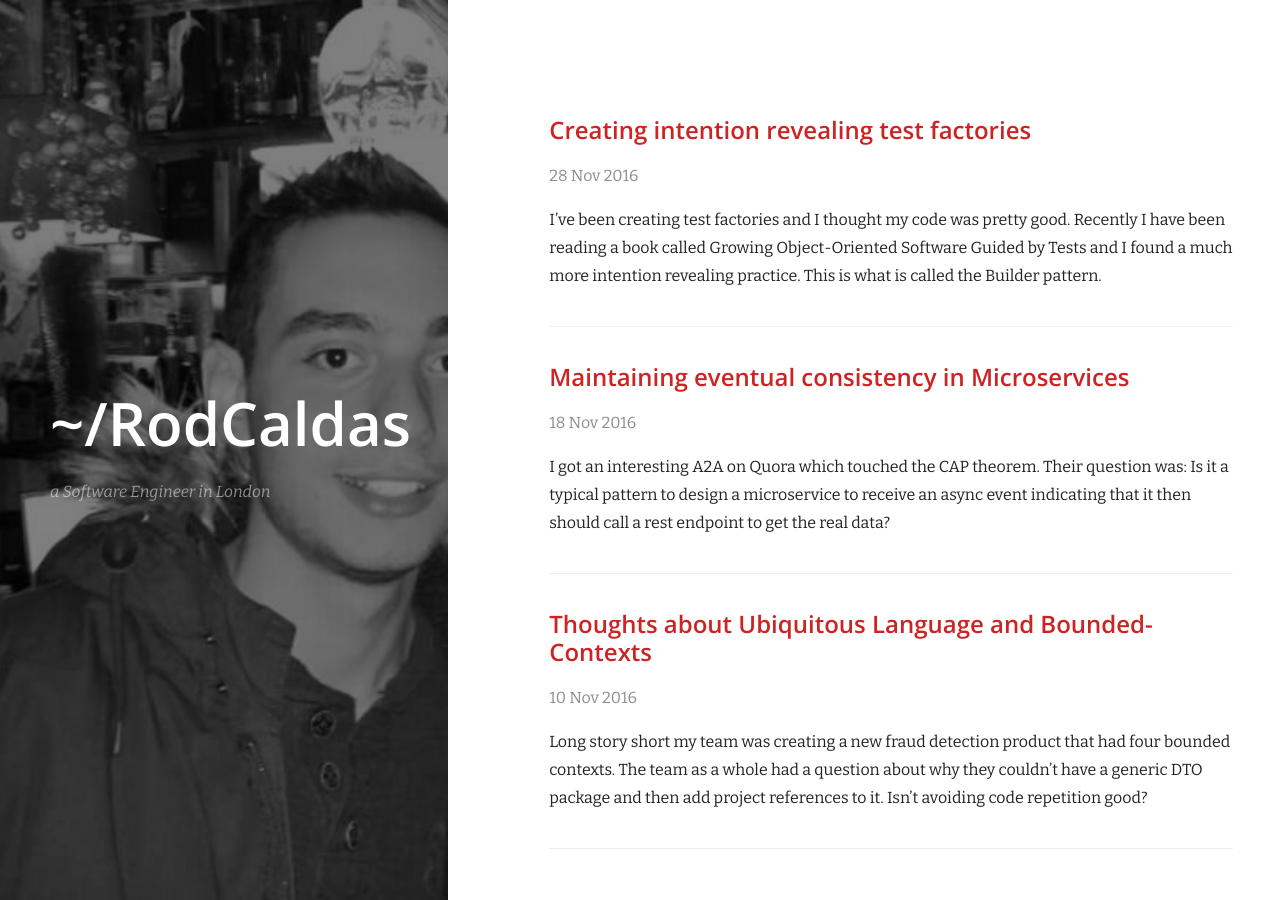
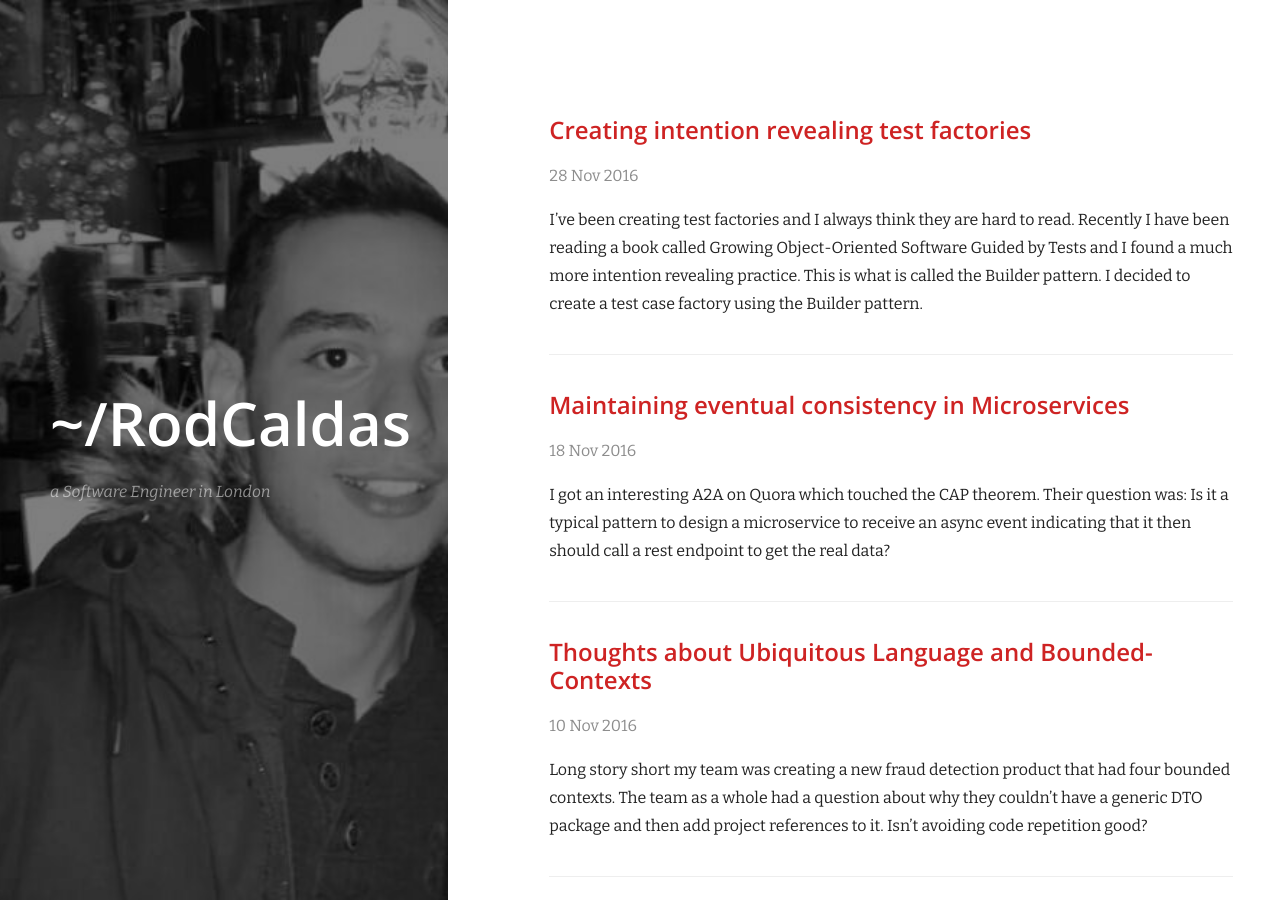
Before and after one commit to kaldas/kaldas.github.io, a Jekyll site: the page built from index.html, in a window 1280 px wide. Built offline with Jekyll 4.4.1, drawn with Linux system fonts in a browser that asks for light colours; nearby versions of some CDN libraries; Markdown is read by kramdown in place of the engine named in the settings.

Commit message:
Changed post

```diff
--- a/_posts/2016-11-28-creating-intention-revealing-test-factories.md
+++ b/_posts/2016-11-28-creating-intention-revealing-test-factories.md
@@ -6,14 +6,12 @@ categories: Software_Engineering
 featured_image: /images/cover.jpg
 ---
 
-I've been creating test factories and I thought my code was pretty good. Recently I have been reading a book called Growing Object-Oriented Software Guided by Tests and I found a much more intention revealing practice. This is what is called the Builder pattern.
+I've been creating test factories and I always think they are hard to read. Recently I have been reading a book called Growing Object-Oriented Software Guided by Tests and I found a much more intention revealing practice. This is what is called the Builder pattern. I decided to create a test case factory using the Builder pattern.
 
-Below is an example of a test factory before being refactored:
+Below is my test case factory built with the Builder pattern:
 
-<script src="https://gist.github.com/kaldas/227b96dadf074b9ca42f62aa57462d52.js"></script>
+<script src="https://gist.github.com/kaldas/559454d9daea1d5598863684a2d67c2f.js"></script>
 
-Now nothing wrong with the above. Its just not the easiest code to understand what is it doing. Below is an example of an execution of this factory:
+Below is an example of an execution of this factory:
 
 ![test factory example]({{ site.url }}/images/test_factory_example.png)
-
-Now nothing wrong with the above. Its just not the easiest code to understand what its doing.
```
Also changed, not shown: images/test_factory_example.png.
